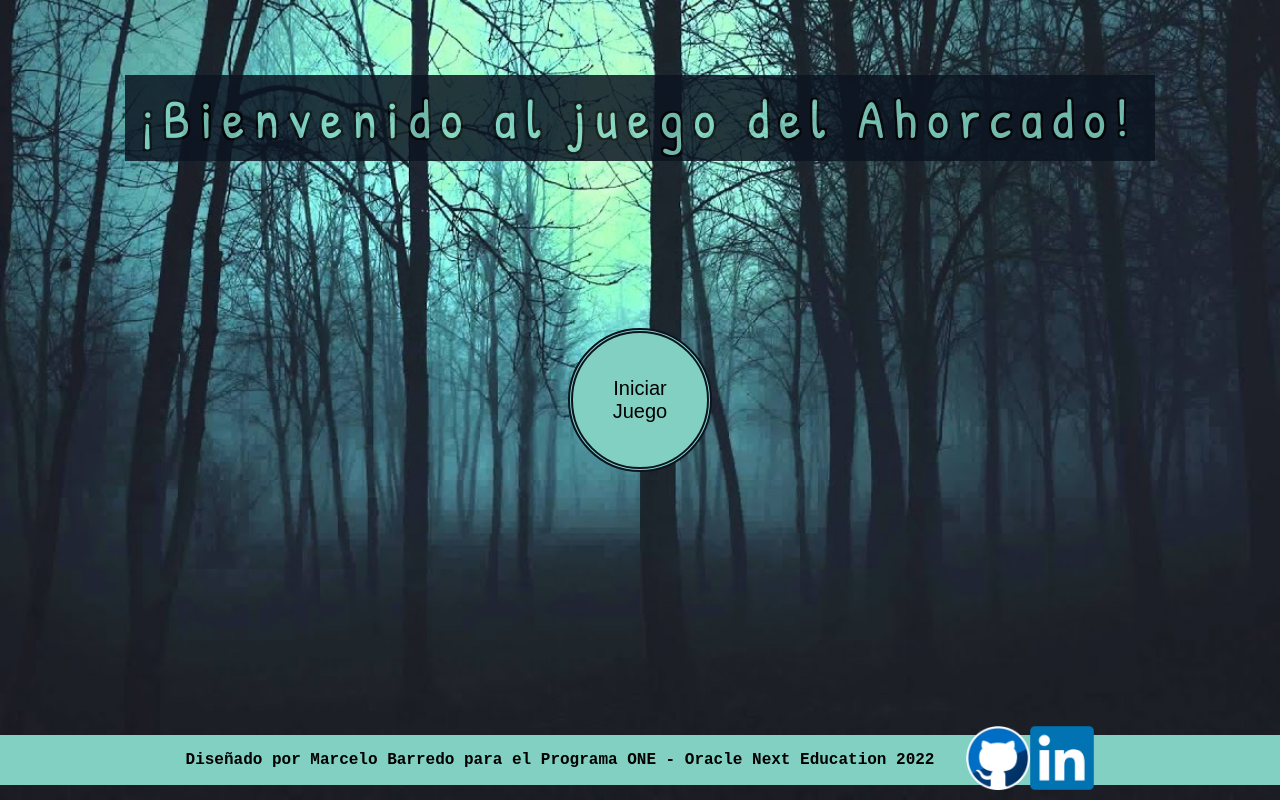
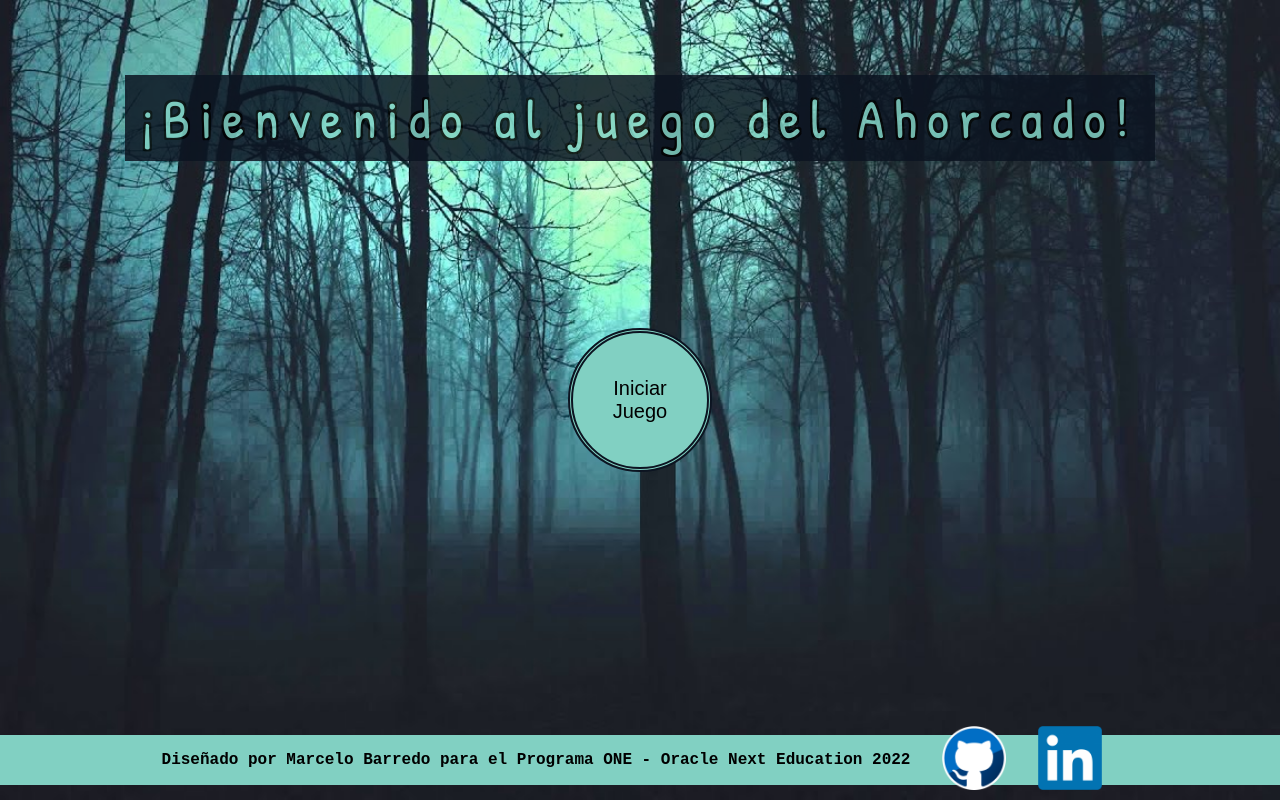
Before and after one commit to MarceloBarredo/Programa-ONE-Challenge-Sprint-02, a plain HTML site: page index.html in a window 1280 px wide. Drawn offline with Linux system fonts and the light colour scheme.

Commit message:
Margen corregido

```diff
--- a/CSS/index.css
+++ b/CSS/index.css
@@ -81,7 +81,7 @@ footer {
 
 .link-redes {
     width: 4rem;
-    margin-left: 0 1rem;
+    margin: 0 1rem;
 }
 
 /* DISEÑO RESPONSIVE PARA TABLET */
```
